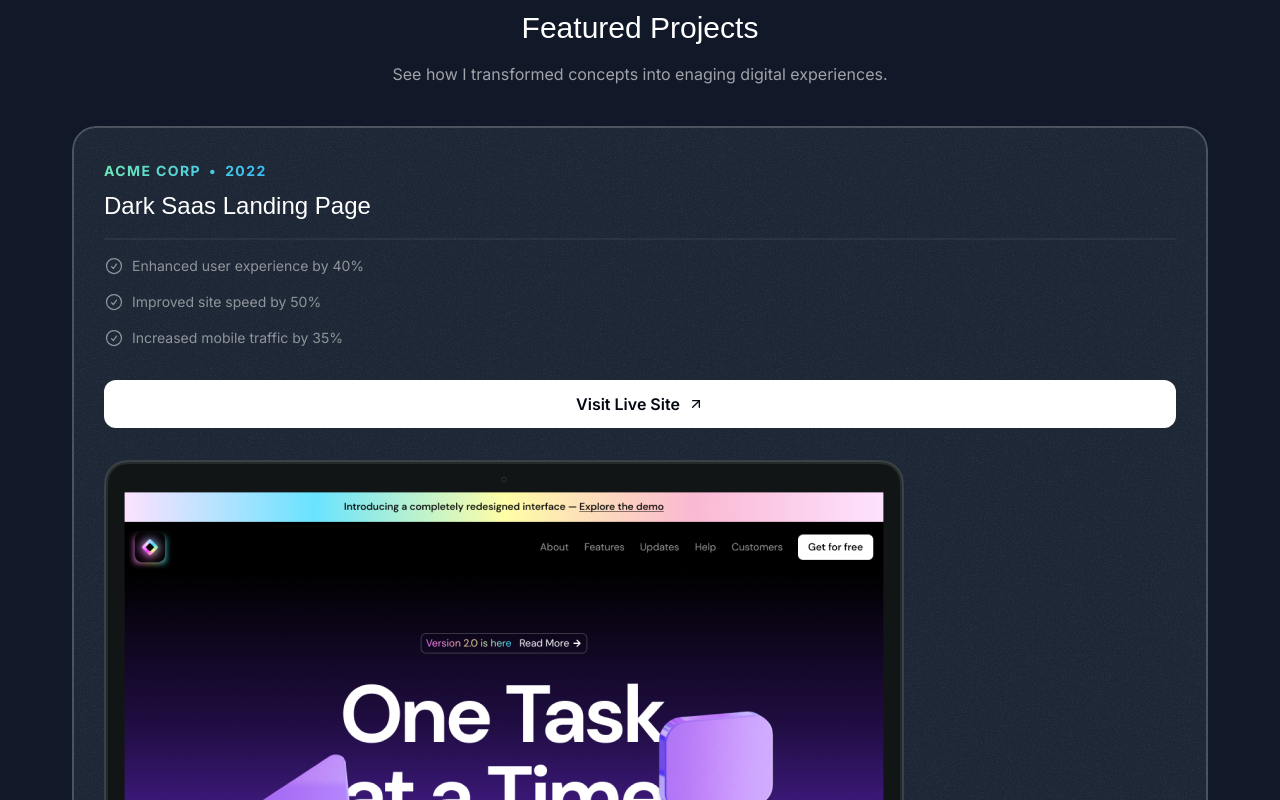
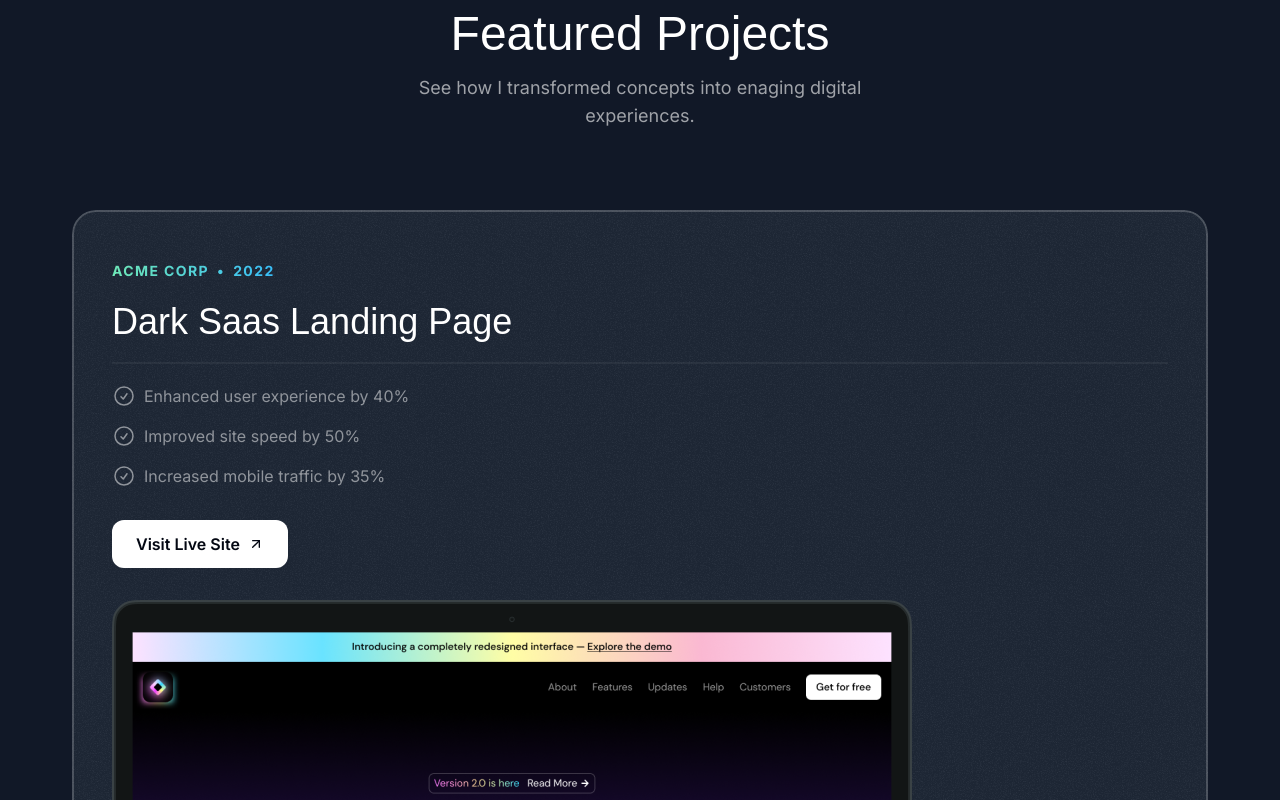
Before and after one commit to tommywa-a/Portfolio-site, a Next.js app: page / in a window 1280 px wide. Shown: the part 960-1760 px from the top of the page. Built offline with nearby package versions, Linux system fonts and the light colour scheme; a web font is replaced by a local one.

Commit message:
Finished with projects section for tablet (md sized scrren) view

```diff
--- a/src/sections/Projects.tsx
+++ b/src/sections/Projects.tsx
@@ -54,17 +54,17 @@
 						Real-world Results
 					</p>
 				</div>
-				<h2 className='font-serif text-3xl text-center mt-6'>
+				<h2 className='font-serif text-3xl md:text-5xl text-center mt-6'>
 					Featured Projects
 				</h2>
-				<p className='text-center text-white/60 mt-4'>
+				<p className='text-center md:text-lg text-white/60 mt-4 max-w-md mx-auto'>
 					See how I transformed concepts into enaging digital experiences.
 				</p>
-				<div className='flex flex-col mt-10 gap-20'>
+				<div className='flex flex-col mt-10 md:mt-20 gap-20'>
 					{portfolioProjects.map((project) => (
 						<div
 							key={project.title}
-							className="bg-gray-800 rounded-3xl relative z-0 overflow-hidden after:z-10 after:content-[''] after:absolute after:inset-0 after:outline after:outline-2 after:-outline-offset-2 after:rounded-3xl after:outline-white/20 px-8 pt-8 after:pointer-events-none"
+							className="bg-gray-800 rounded-3xl relative z-0 overflow-hidden after:z-10 after:content-[''] after:absolute after:inset-0 after:outline after:outline-2 after:-outline-offset-2 after:rounded-3xl after:outline-white/20 px-8 pt-8 md:pt-12 md:px-10 after:pointer-events-none"
 						>
               <div className='absolute inset-0 -z-10 opacity-5' style={{ backgroundImage: `url(${grainImage.src})` }}></div>
 								<div className='bg-gradient-to-r from-emerald-300 to-sky-400 inline-flex gap-2 font-bold uppercase tracking-widest text-sm text-transparent bg-clip-text'>
@@ -73,21 +73,21 @@
 									<span>{project.year}</span>
 								</div>
 
-							<h3 className='font-serif text-2xl mt-2'>{project.title}</h3>
-							<hr className='border-t-2 border-white/5 mt-4' />
-							<ul className='flex flex-col gap-4 mt-4'>
+							<h3 className='font-serif text-2xl mt-2 md:mt-5 md:text-4xl'>{project.title}</h3>
+							<hr className='border-t-2 border-white/5 mt-4 md:mt-5' />
+							<ul className='flex flex-col gap-4 mt-4 md:mt-5'>
 								{project.results.map((result) => (
 									<li
 										key={result.title}
-										className='flex gap-2 text-sm text-white/50'
+										className='flex gap-2 text-sm md:text-base text-white/50'
 									>
-										<CheckCircleIcon className='size-5' />
+										<CheckCircleIcon className='size-5 md:size-6' />
 										<span>{result.title}</span>
 									</li>
 								))}
 							</ul>
 							<a href={project.link}>
-								<button className='bg-white text-gray-950 h-12 w-full rounded-xl font-semibold inline-flex items-center justify-center gap-2 mt-8'>
+								<button className='bg-white text-gray-950 h-12 w-full md:w-auto md:px-6 rounded-xl font-semibold inline-flex items-center justify-center gap-2 mt-8'>
 									<span>Visit Live Site</span>
                   <ArrowUpRightIcon className='size-4' />
 								</button>
@@ -95,7 +95,7 @@
 							<Image
 								src={project.image}
 								alt={project.title}
-                className='mt-8 -mb-4'
+                className='mt-8 -mb-4 md:-mb-0'
 							/>
 						</div>
 					))}
```
